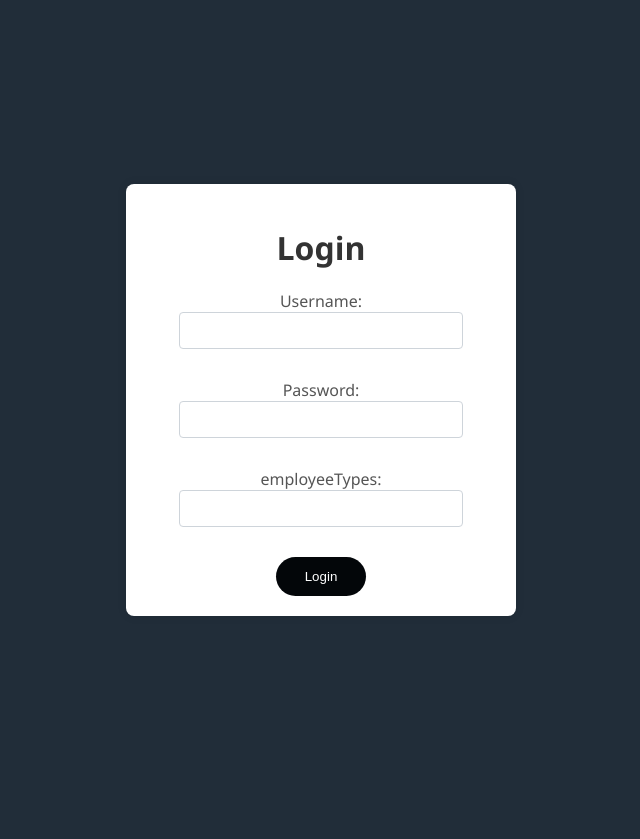
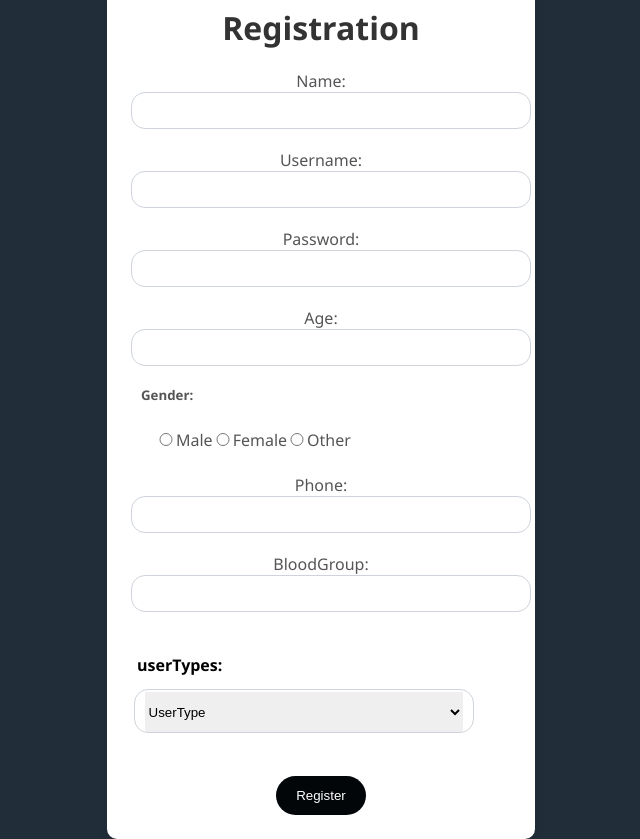
Before and after one commit to anusreekkcoddletech/clinic_FrontEnd, a React (Create React App) app: page / in a window 1280 px wide. Shown: the whole page, without its empty margins (319-959 px from the left). Before the commit the page ends 800 px from the top, so only its background shows below. Built offline with nearby package versions, Linux system fonts and the light colour scheme.

Commit message:
code updated

```diff
--- a/package.json
+++ b/package.json
@@ -42,5 +42,8 @@
       "last 1 firefox version",
       "last 1 safari version"
     ]
+  },
+  "devDependencies": {
+    "eslint-plugin-react-hooks": "^4.6.0"
   }
 }
--- a/src/App.tsx
+++ b/src/App.tsx
@@ -1,17 +1,18 @@
 
 import React from 'react';
 import { BrowserRouter, Routes, Route } from 'react-router-dom';
-import './App.css';
+import './app.css';
 import LoginPage from './loginForm';
+import UserSignUpPage from './signUp';
 import HomePage from './homePage';
 function App() {
 
   return (
     <BrowserRouter>
       <Routes>
-        <Route path="/" element={<LoginPage />} />
+        <Route path="/login" element={<LoginPage />} />
         <Route path="/home" element={<HomePage />} />
-
+        <Route path="/" element={<UserSignUpPage />} />
       </Routes>
     </BrowserRouter>
   )
--- a/src/loginForm.js
+++ b/src/loginForm.tsx
@@ -1,6 +1,6 @@
 import React, { useState } from 'react';
 import { useNavigate } from 'react-router-dom';
-import './App.css';
+import './app.css';
 
 const LoginPage = () => {
     const [username, setUsername] = useState('');
@@ -36,8 +36,8 @@ const LoginPage = () => {
                     console.error('Login failed. Please try again later.');
                 }
             }
-        } catch (error) {
-            console.error('Error during login:', error.message);
+        } catch (err) {
+            console.error('Error during login:', err);
         }
     }
     return (
--- /dev/null
+++ b/src/signUp.css
@@ -0,0 +1,93 @@
+body {
+  font-family: 'Segoe UI', Tahoma, Geneva, Verdana, sans-serif;
+  background-color: #212d39;
+  margin: 0;
+  display: flex;
+  align-items: center;
+  justify-content: center;
+  height: 100vh;
+}
+
+.container {
+  background-color: #ffffff;
+  padding: 24px;
+  border-radius: 10px;
+  box-shadow: 4 0 10px rgba(0, 0, 0, 0.1);
+  width: 380px;
+  text-align: center;
+}
+
+.heading {
+  color: #333;
+}
+
+.homePage {
+  color: #ffffff;
+
+}
+
+.loginForm {
+  display: flex;
+  flex-direction: column;
+  align-items: center;
+}
+
+.userText {
+  margin-bottom: 10px;
+  color: #555;
+}
+
+input,
+.user_type {
+  padding: 10px;
+  margin-bottom: 20px;
+  width: 400px;
+  box-sizing: border-box;
+  border: 1px solid #ced4da;
+  border-radius: 14px;
+}
+
+.gender {
+  margin: 0 10px;
+  text-align: left;
+}
+
+.selectUserType {
+  width: 318px;
+  height: 40px;
+  border: none;
+}
+
+.genderOptions {
+  height: 20px;
+  margin: 25px;
+  display: flex
+}
+
+.radioButton {
+  margin: 0px;
+  width: 20px;
+}
+
+.userType {
+  width: 345px;
+}
+
+.UserTypes {
+  text-align: left;
+  margin: 0 2px 16px 6px;
+}
+
+.submitButton {
+  padding: 12px;
+  background-color: #030609;
+  color: #fff;
+  border: none;
+  border-radius: 20px;
+  cursor: pointer;
+  width: 90px;
+}
+
+.submitButton:hover {
+  background-color: #0056b3;
+}
--- /dev/null
+++ b/src/signUp.tsx
@@ -0,0 +1,141 @@
+import React, { useState } from 'react';
+import { useNavigate } from 'react-router-dom';
+import './signUp.css';
+
+const UserSignUpPage = () => {
+    const [name, setName] = useState('');
+    const [username, setUsername] = useState('');
+    const [password, setPassword] = useState('');
+    const [age, setAge] = useState('');
+    const [gender, setGender] = useState('');
+    const [phone, setPhone] = useState('');
+    const [bloodGroup, setBloodGroup] = useState('');
+    const [user_type, setUser_type] = useState('');
+    const navigate = useNavigate();
+
+
+    const handleRegistration = async () => {
+        const apiUrl = 'http://localhost:3001/user/signup';
+        try {
+            const response = await fetch(apiUrl, {
+                method: 'POST',
+                headers: {
+                    'Content-Type': 'application/json',
+                    'Origin': 'http://localhost:3000',
+
+                },
+                body: JSON.stringify({
+                    name,
+                    username,
+                    password,
+                    age,
+                    gender,
+                    phone,
+                    bloodGroup,
+                    user_type
+                }),
+            })
+            if (response.ok) {
+                console.log('Registration successful');
+                navigate('/login');
+
+            }
+            else {
+                const responseData = await response.json();
+                if (responseData.message) {
+                    console.error(`Registration failed: ${responseData.message}`);
+                } else {
+                    console.error('Registration failed. Please try again later.');
+                }
+            }
+        } catch (err) {
+            console.error('Error during Registration:', err)
+        }
+    }
+    return (
+        <div className="container">
+            <h1 className='heading'>Registration</h1>
+            <form className='RegistrationForm'>
+                <label className='userText'>Name:<input
+                    type="text"
+                    value={name}
+                    onChange={(e) => setName(e.target.value)}
+                />
+                </label>
+                <label className='userText'>Username:<input
+                    type="text"
+                    value={username}
+                    onChange={(e) => setUsername(e.target.value)}
+                />
+                </label>
+                <label className='userText'>Password:<input
+                    type="password"
+                    value={password}
+                    onChange={(e) => setPassword(e.target.value)}
+                />
+                </label>
+                <label className='userText'>Age:<input
+                    type="text"
+                    value={age}
+                    onChange={(e) => setAge(e.target.value)}
+                />
+                </label>
+                <label className='userText'>
+                    <h5 className='gender'>Gender:</h5>
+                    <div className="genderOptions">
+                        <label className='options'><input
+                            className='radioButton'
+                            type="radio"
+                            value="Male"
+                            checked={gender === 'Male'}
+                            onChange={() => setGender('Male')}
+                        />Male</label>
+                        <label className='options'><input
+                            className='radioButton'
+                            type="radio"
+                            value="Female"
+                            checked={gender === 'Female'}
+                            onChange={() => setGender('Female')}
+                        />Female</label>
+                        <label className='options'><input
+                            className='radioButton'
+                            type="radio"
+                            value="Other"
+                            checked={gender === 'Other'}
+                            onChange={() => setGender('Other')}
+                        />Other</label>
+                    </div>
+                </label>
+                <label className='userText'>Phone:<input
+                    type="text"
+                    value={phone}
+                    onChange={(e) => setPhone(e.target.value)}
+                />
+                </label>
+                <label className='userText'>BloodGroup:<input
+                    type="text"
+                    value={bloodGroup}
+                    onChange={(e) => setBloodGroup(e.target.value)}
+                />
+                </label>
+                <br></br><br></br>
+                <div className='userType'>
+                    <h4 className='UserTypes'> userTypes:</h4>
+                    <label className='user_type'>
+                        <select className='selectUserType' value={user_type} onChange={(e) => setUser_type(e.target.value)}>
+                            <option value="">UserType</option>
+                            <option value="patient">patient</option>
+                            <option value="doctor">doctor</option>
+                        </select>
+                    </label>
+                </div>
+                <br></br><br></br>
+                <button type="button" className='submitButton' onClick={handleRegistration}>
+                    Register
+                </button>
+            </form>
+        </div>
+    )
+}
+
+export default UserSignUpPage;
```
Also changed, not shown: .scannerwork/report-task.txt (added), 2 other files (tests, documents, lock files or other folders).
